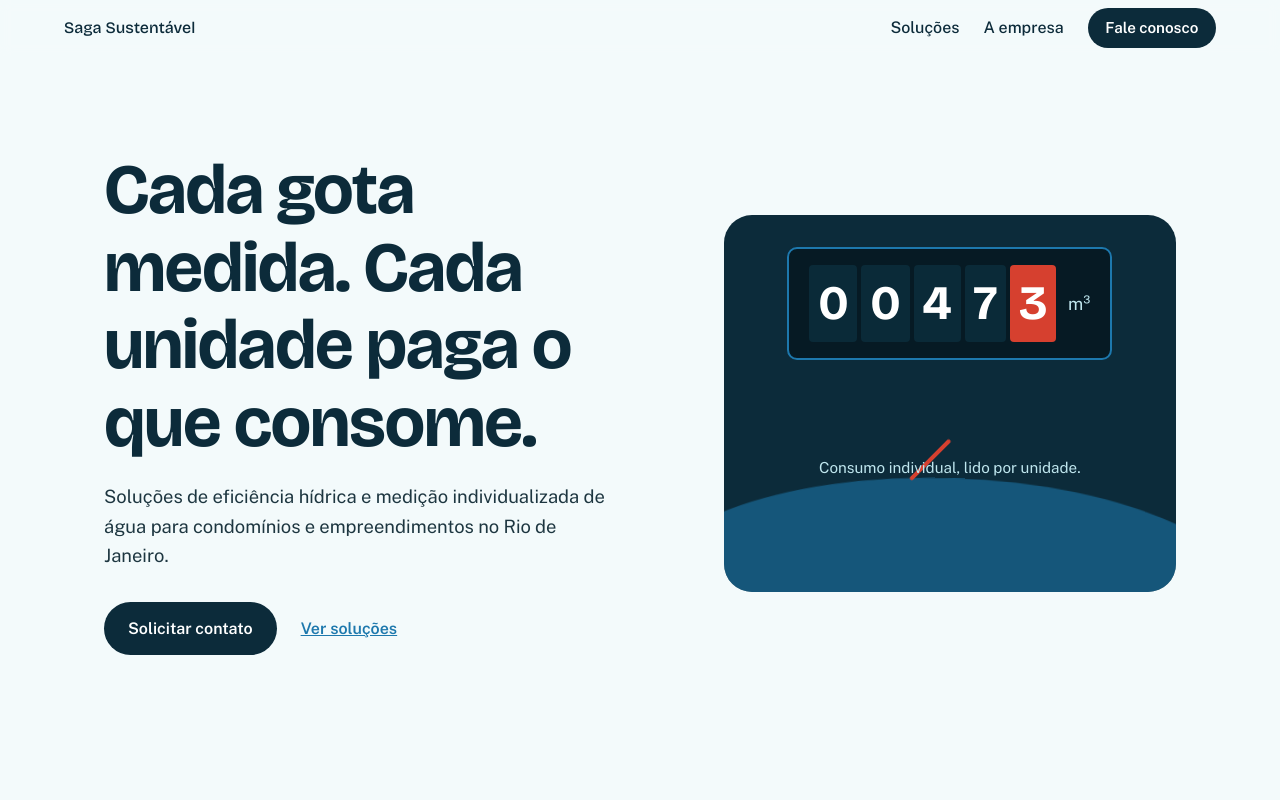
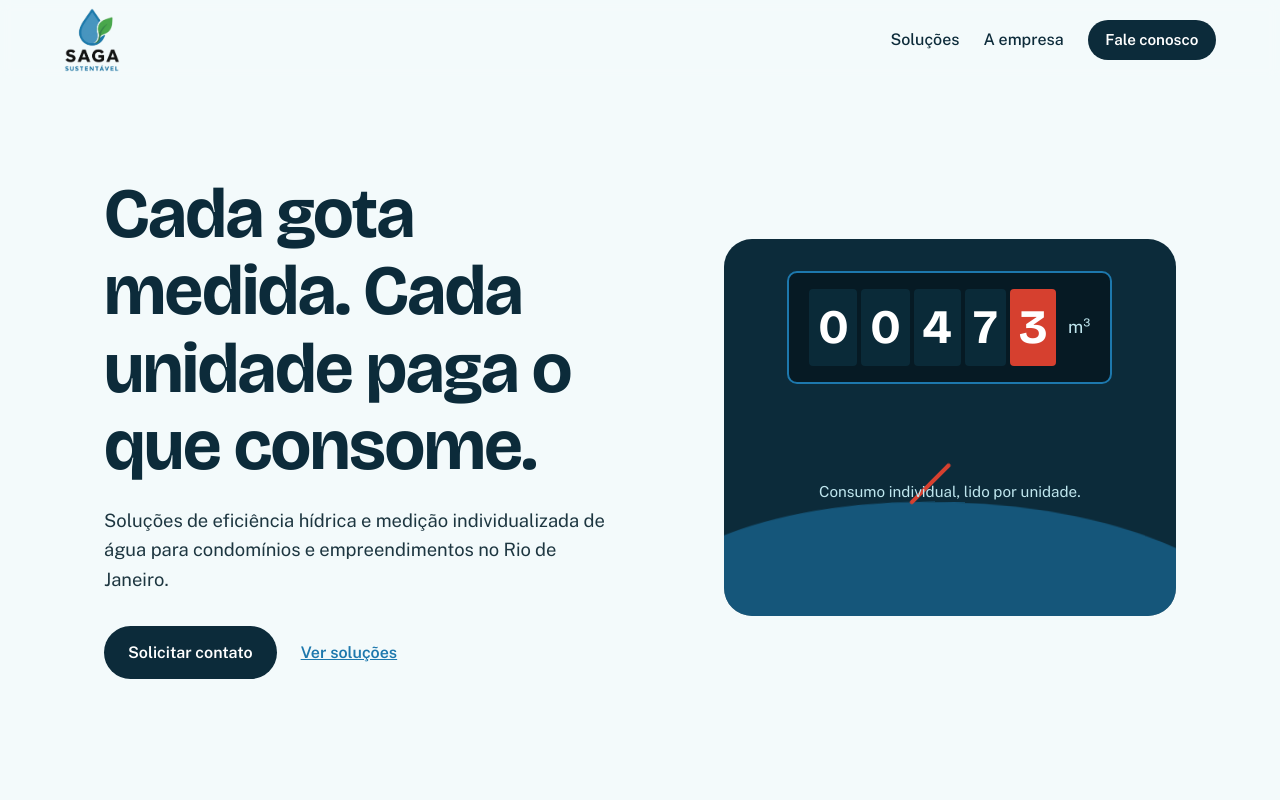
Before and after one commit to liviabfonseca/saga-landing-page, a plain HTML site: page index.html in a window 1280 px wide. Shown: the top 800 px of the page. Drawn offline with nearby package versions, Linux system fonts and the light colour scheme.

Commit message:
Ajustando imagem

```diff
--- a/index.html
+++ b/index.html
@@ -14,7 +14,7 @@
 <body>
 
   <header class="topo">
-    <a class="marca" href="#inicio">Saga Sustentável</a>
+    <a class="marca" href="#inicio" aria-label="Saga Sustentável, início"><img src="img/logo-saga.png" alt="Logo da Saga Sustentável" width="56" height="64"></a>
     <nav aria-label="Principal">
       <a href="#solucoes">Soluções</a>
       <a href="#empresa">A empresa</a>
```
